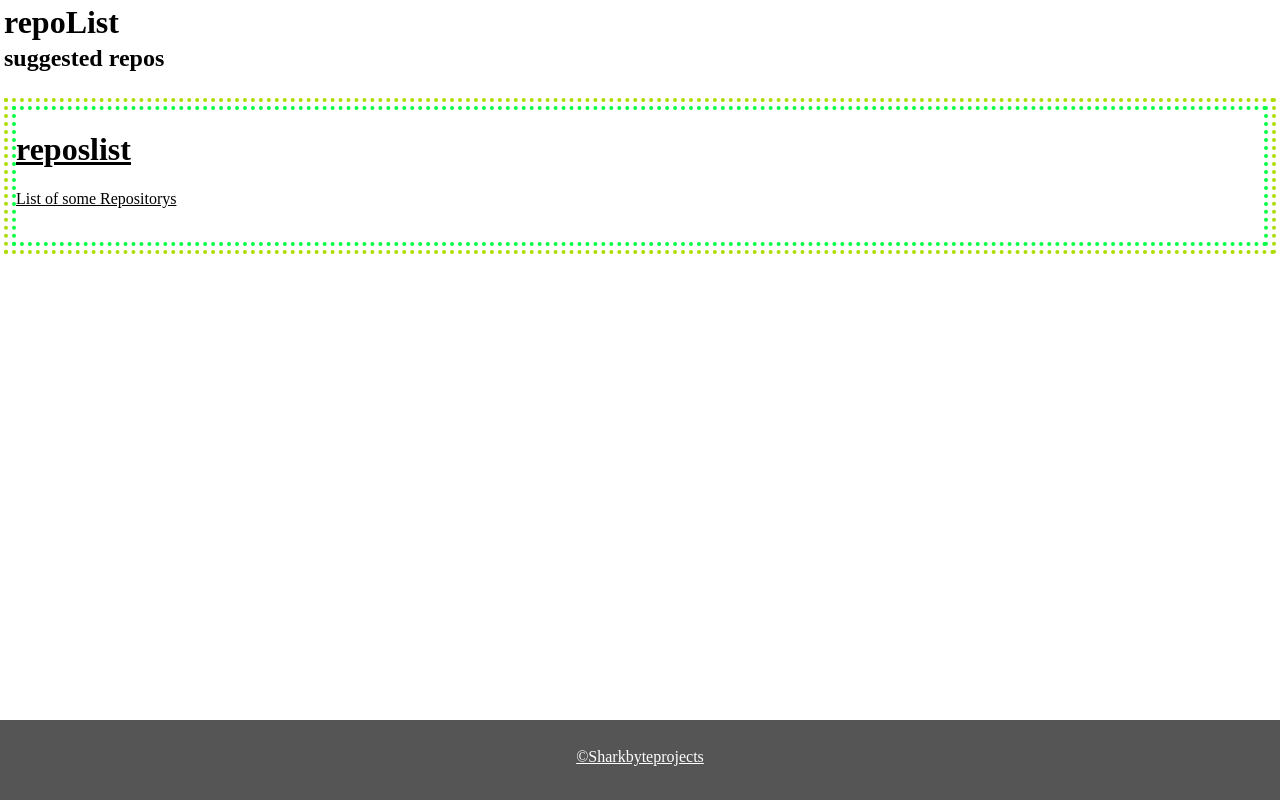
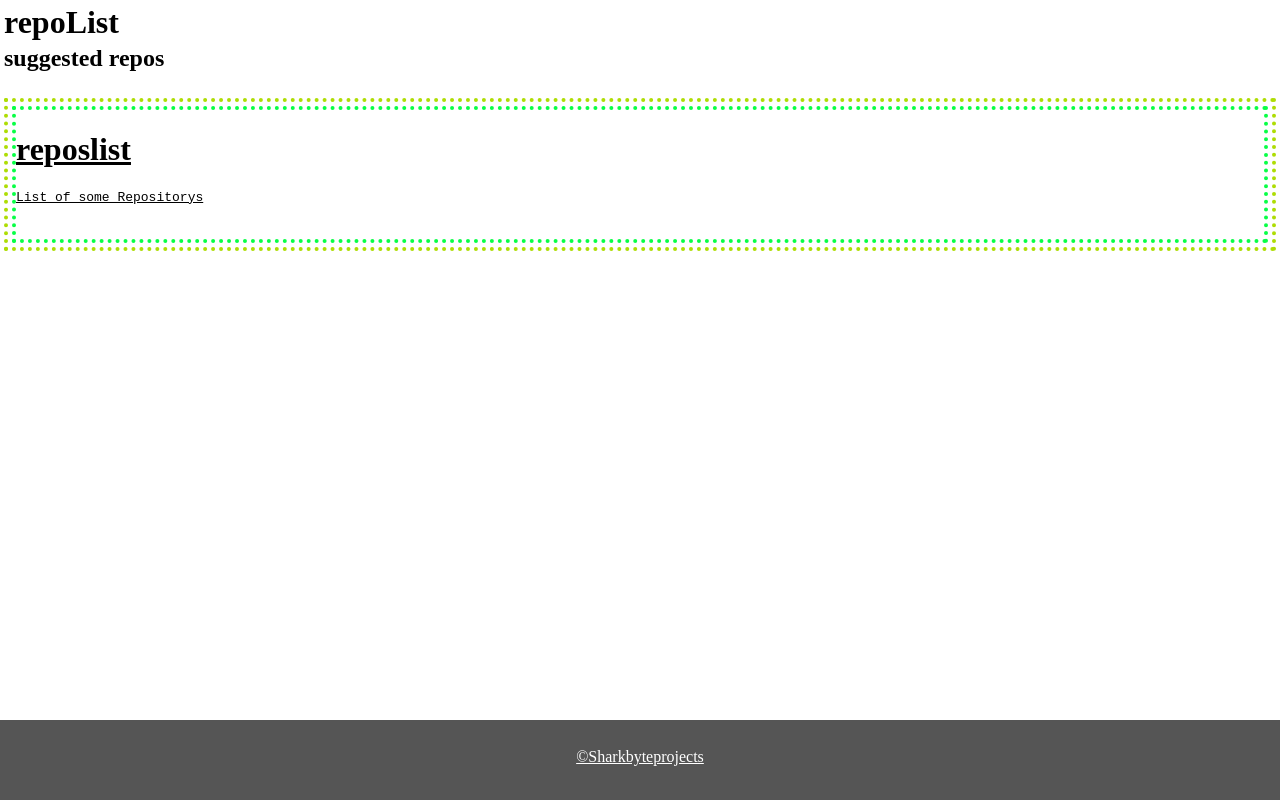
Before and after one commit to Sharkbyteprojects/suggested-repos-sourceCode, an Angular app: page / in a window 1280 px wide. Built offline with nearby package versions, Linux system fonts and the light colour scheme.

Commit message:
update loader

```diff
--- a/src/app/app.component.ts
+++ b/src/app/app.component.ts
@@ -26,8 +26,9 @@ export class AppComponent implements OnInit {
     new Observable((sub)=>{
       sub.next(true);
       setInterval(()=>{
+        console.log("Look for Updates");
         sub.next(true);
-      }, (1000*60)*3);
+      }, (1000*60));
     }).subscribe((x)=>{
       this.http.get<fe>("assets/reposlist.json").subscribe(list=>{
         if(list.version > this.versiong){
--- a/src/app/listelement/listelement.component.html
+++ b/src/app/listelement/listelement.component.html
@@ -6,7 +6,7 @@
     </h1>
     <p>
         <a href="{{uri}}">
-            {{desc}}
+            <pre>{{desc}}</pre>
         </a>
     </p>
     <br>
--- a/src/index.html
+++ b/src/index.html
@@ -9,6 +9,7 @@
 </head>
 <body>
   <app-root>
+    <h1><img src="assets/loader.gif" style="filter: blur(10px);" height="200"> Loading</h1>
     <p>&copy;Sharkbyteprojects</p>
   </app-root>
 </body>
```
Also changed, not shown: src/app/app.component.html (+8 -1 lines), src/assets/loader.gif (added).
